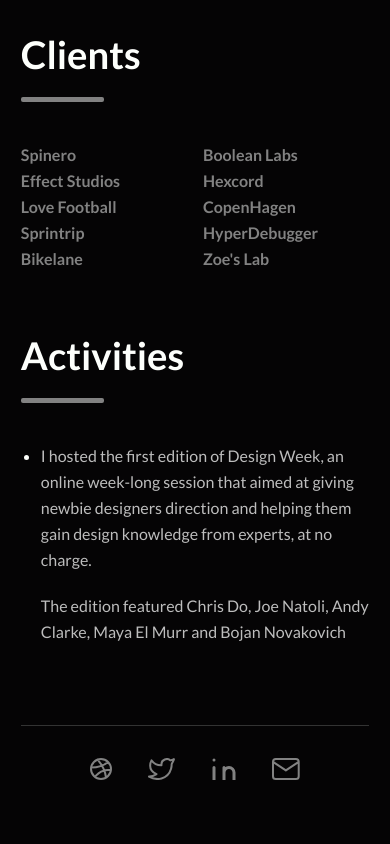
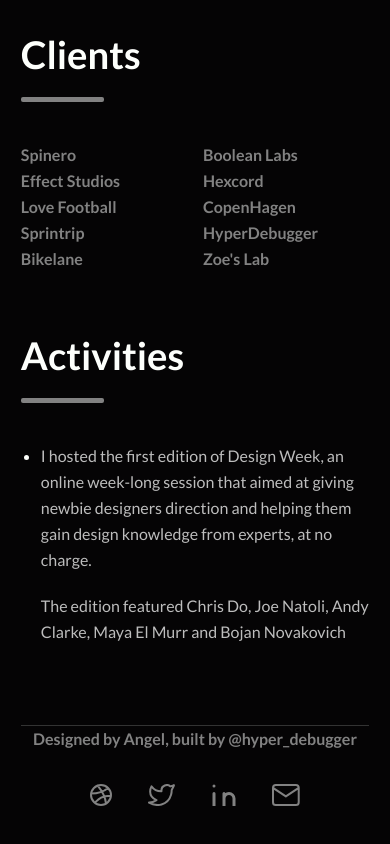
Before and after one commit to thedezignr/thedezignr.github.io, a React (Create React App) app: page /about in a window 390 px wide. Shown: the part 1575-2419 px from the top of the page. Before the commit the page ends 2397 px from the top, so only its background shows below. Built offline with nearby package versions, Linux system fonts and the light colour scheme.

Commit message:
add credits to footer

```diff
--- a/src/components/footer/Index.js
+++ b/src/components/footer/Index.js
@@ -3,6 +3,9 @@
 const Footer = props => {
   return (
     <footer className={`${style.footer} ${props.forHighlight ? style.positioned__footer : ""}`}>
+      <div>
+        <p className={style.credits}>Designed by Angel, built by <a href="https://www.hyperdebugger.dev" className="no__background no__border boring__link">@hyper_debugger</a></p>
+      </div>
       <div className={style.socials}>
         <a href="https://dribbble.com/theDezignr " className="no__background no__border boring__link">
           <span className="icon dribble"></span>
--- a/src/components/footer/index.module.css
+++ b/src/components/footer/index.module.css
@@ -1,6 +1,9 @@
 .footer {
   height: 160px;
-  width: 100%;
+  width: 77.08%;
+  display: flex;
+  justify-content: space-between;
+  margin: auto;
 }
 
 .positioned__footer {
@@ -10,9 +13,21 @@
   border: none;
 }
 
+.credits {
+  font-weight: 600;
+  font-size: 1rem;
+  line-height: 12;
+  color: var(--gray-3);
+  margin: 0;
+  padding: 0;
+}
+
+.credits>a:hover {
+  color: var(--white);
+}
+
 .socials {
   width: 13.1875rem;
-  margin: auto;
   display: flex;
   justify-content: space-between;
 }
@@ -27,7 +42,9 @@
 
 @media screen and (max-width: 800px) {
   .footer {
-    height: 80px;
+    display: block;
+    width: 100%;
+    text-align: center;
   }
   .positioned__footer>.socials {
     margin-top: 40px;
@@ -35,4 +52,10 @@
   footer:not(.positioned__footer) .socials>a {
     line-height: 6;
   }
+  .socials {
+    margin: auto;
+  }
+  .credits {
+    line-height: 1.625rem;
+  }
 }
```
